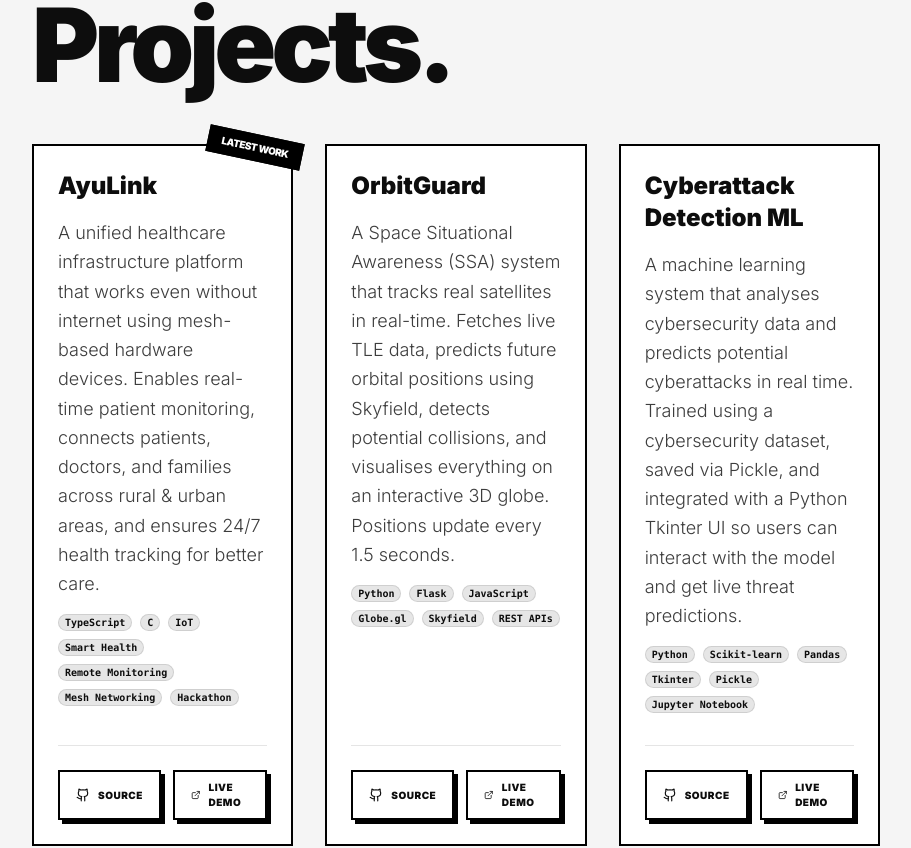
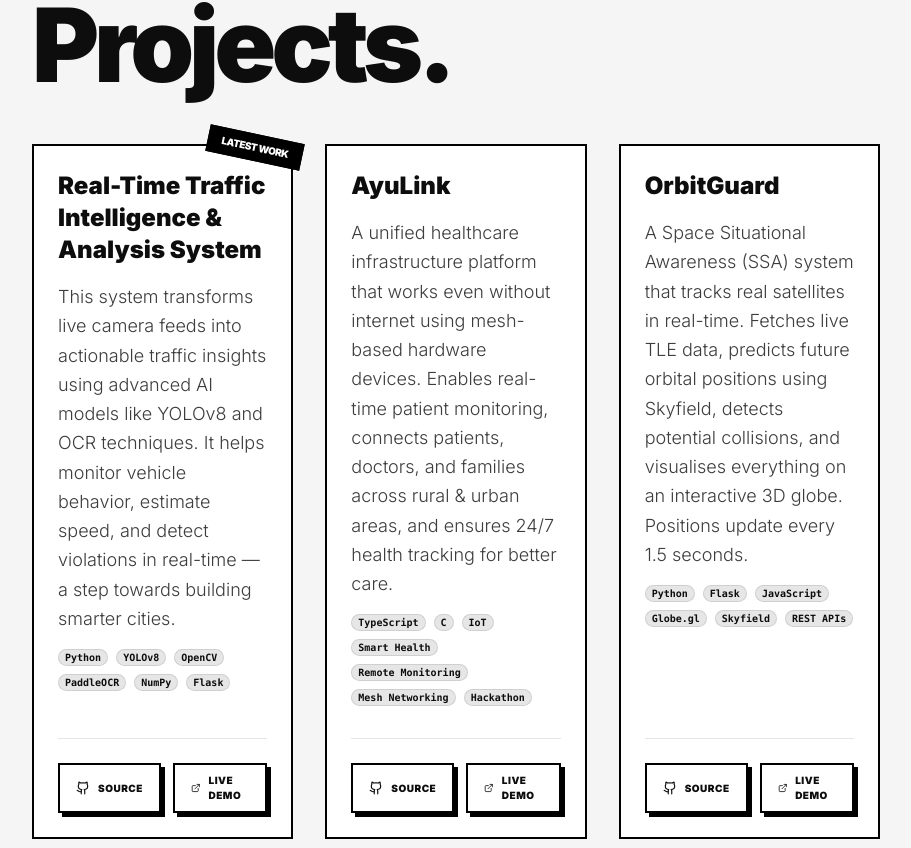
Before and after one commit to anirudh1261/Portfolio, a React (Vite) app: page / in a window 1280 px wide. Shown: the part 3395-4243 px from the top of the page, without its empty margins (184-1095 px from the left). Built offline with nearby package versions, Linux system fonts and the light colour scheme; no server answers.

Commit message:
feat: add Real-Time Traffic Intelligence project to projects section

```diff
--- a/src/components/ProjectsSection.tsx
+++ b/src/components/ProjectsSection.tsx
@@ -5,8 +5,16 @@
 
 const projects = [
   {
+    title: 'Real-Time Traffic Intelligence & Analysis System',
+    isNew: true,
+    description:
+      'This system transforms live camera feeds into actionable traffic insights using advanced AI models like YOLOv8 and OCR techniques. It helps monitor vehicle behavior, estimate speed, and detect violations in real-time — a step towards building smarter cities.',
+    tags: ['Python', 'YOLOv8', 'OpenCV', 'PaddleOCR', 'NumPy', 'Flask'],
+    githubUrl: 'https://github.com/anirudh1261/Real-time-traffic-analysis',
+    liveUrl: 'https://github.com/anirudh1261/Real-time-traffic-analysis',
+  },
+  {
     title: 'AyuLink',
-    isNew: true,
     description:
       'A unified healthcare infrastructure platform that works even without internet using mesh-based hardware devices. Enables real-time patient monitoring, connects patients, doctors, and families across rural & urban areas, and ensures 24/7 health tracking for better care.',
     tags: ['TypeScript', 'C', 'IoT', 'Smart Health', 'Remote Monitoring', 'Mesh Networking', 'Hackathon'],
```
